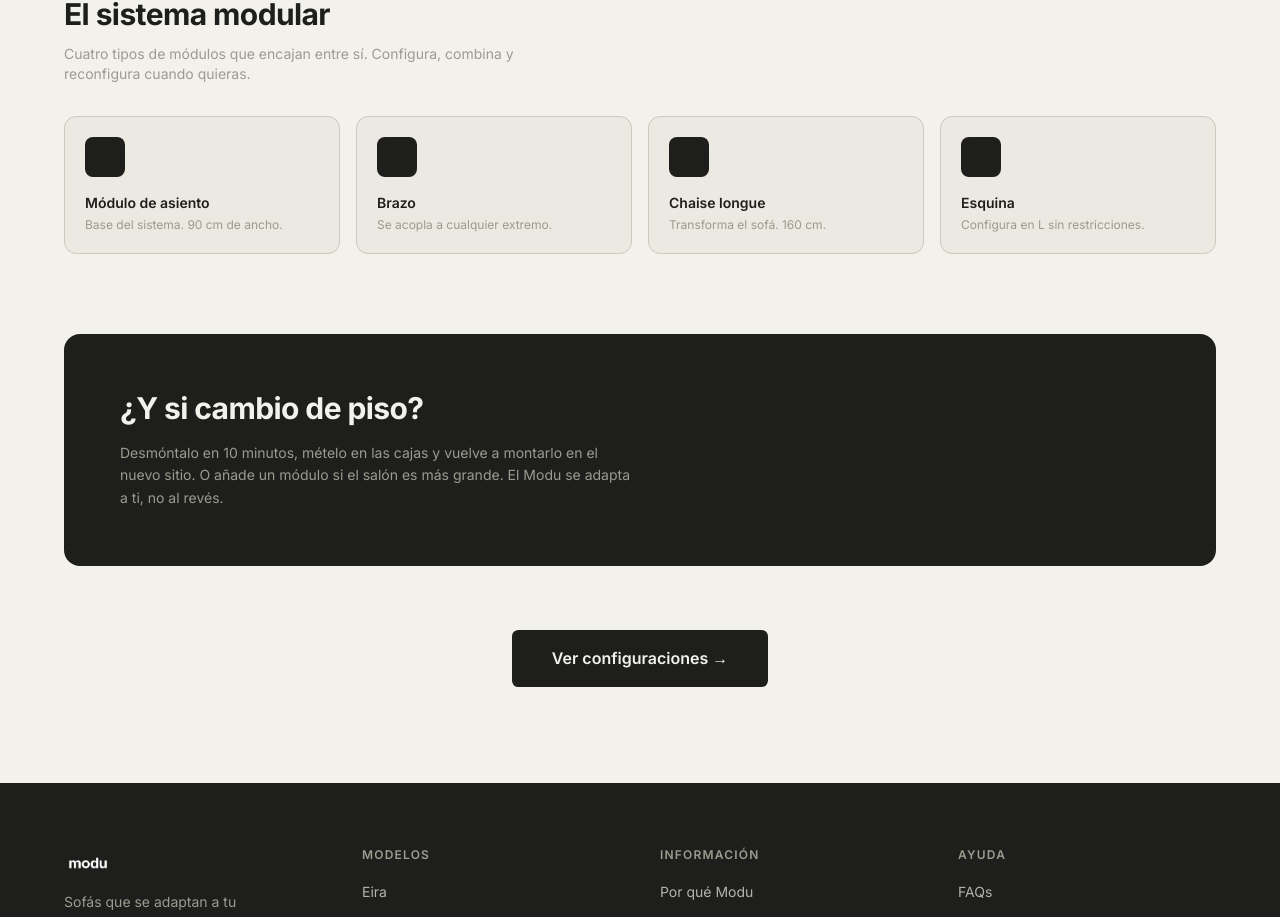
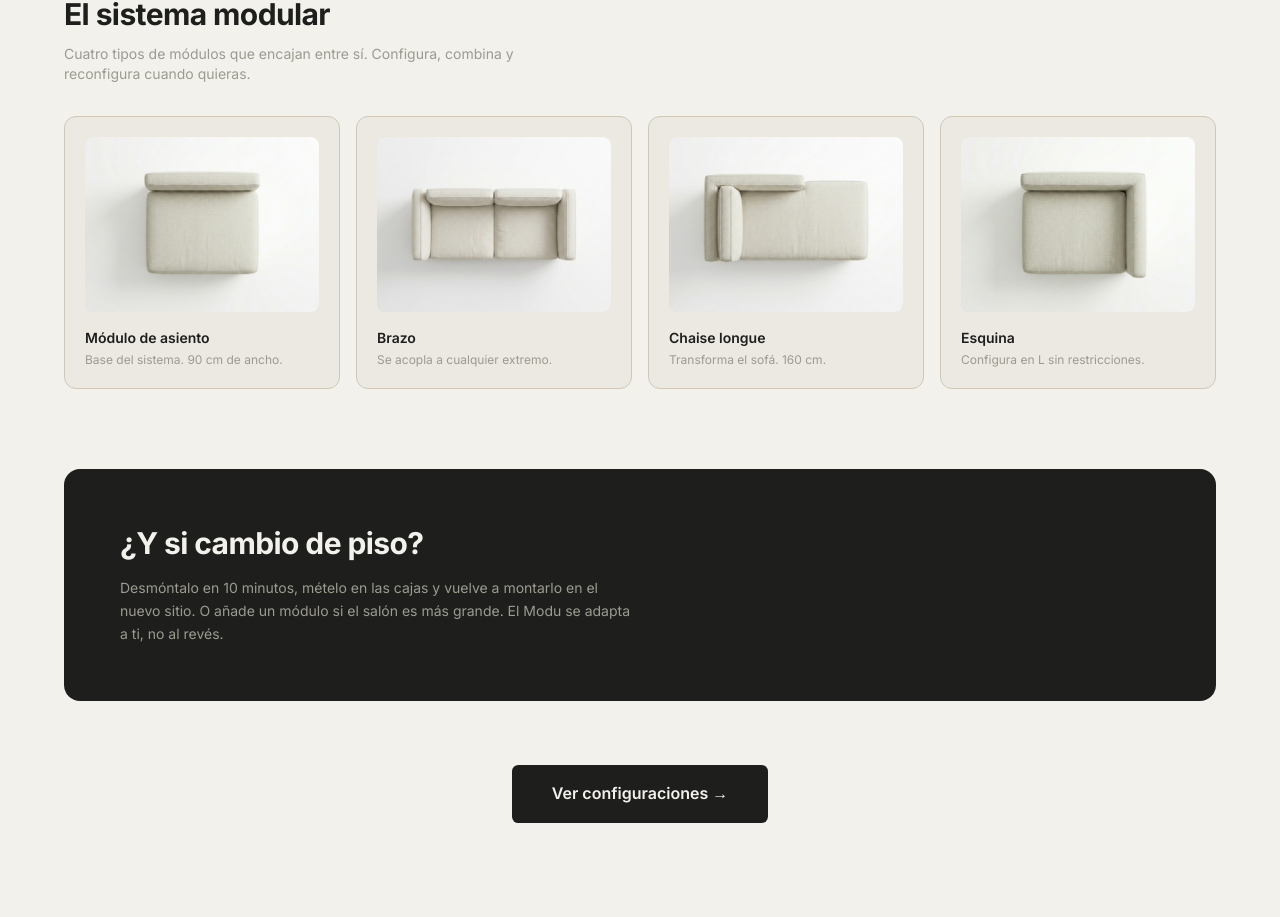
Before and after one commit to carlosnh2001/modu, a Next.js app: page /como-funciona in a window 1280 px wide. Shown: the part 833-1750 px from the top of the page. Built offline with nearby package versions, Linux system fonts and the light colour scheme.

Commit message:
Imágenes módulos sistema modular + regalo 2 cojines en Urban

```diff
--- a/app/como-funciona/page.tsx
+++ b/app/como-funciona/page.tsx
@@ -1,5 +1,6 @@
 import type { Metadata } from "next";
 import Link from "next/link";
+import Image from "next/image";
 
 export const metadata: Metadata = { title: "Cómo funciona" };
 
@@ -37,10 +38,10 @@ const STEPS = [
 ];
 
 const MODULES = [
-  { name: "Módulo de asiento", desc: "Base del sistema. 90 cm de ancho." },
-  { name: "Brazo", desc: "Se acopla a cualquier extremo." },
-  { name: "Chaise longue", desc: "Transforma el sofá. 160 cm." },
-  { name: "Esquina", desc: "Configura en L sin restricciones." },
+  { name: "Módulo de asiento", desc: "Base del sistema. 90 cm de ancho.", image: "/images/complementos/modulo-suelto.png" },
+  { name: "Brazo", desc: "Se acopla a cualquier extremo.", image: "/images/formatos/compact.png" },
+  { name: "Chaise longue", desc: "Transforma el sofá. 160 cm.", image: "/images/complementos/chaise-longue.png" },
+  { name: "Esquina", desc: "Configura en L sin restricciones.", image: "/images/complementos/rincon.png" },
 ];
 
 export default function ComoFuncionaPage() {
@@ -94,7 +95,16 @@ export default function ComoFuncionaPage() {
                 key={m.name}
                 className="p-5 bg-[#CEC8BA]/20 border border-[#CEC8BA] rounded-xl"
               >
-                <div className="w-10 h-10 bg-[#1E1E1C] rounded-lg mb-4" />
+                <div className="relative w-full aspect-[4/3] rounded-lg overflow-hidden mb-4 bg-[#CEC8BA]/30">
+                  <Image
+                    src={m.image}
+                    alt={m.name}
+                    fill
+                    quality={85}
+                    className="object-cover"
+                    sizes="(max-width: 640px) 50vw, 25vw"
+                  />
+                </div>
                 <p className="font-semibold text-[#1E1E1C] text-sm mb-1">
                   {m.name}
                 </p>
--- a/components/product/SofaConfigurator.tsx
+++ b/components/product/SofaConfigurator.tsx
@@ -132,6 +132,9 @@ export default function SofaConfigurator({ model }: { model: SofaModel }) {
                   </div>
                   <p className="text-xs text-[#9B9B90]">{cfg.composition}</p>
                   <p className="text-xs text-[#9B9B90] italic mt-0.5">{cfg.tagline}</p>
+                  {cfg.gift && (
+                    <p className="text-[10px] font-semibold text-[#7DAF96] mt-1">🎁 {cfg.gift}</p>
+                  )}
                 </div>
                 <div className="text-right shrink-0">
                   <p className="font-semibold text-[#1E1E1C]">{cfg.price.toLocaleString("es-ES")} €</p>
@@ -170,6 +173,9 @@ export default function SofaConfigurator({ model }: { model: SofaModel }) {
             <div>
               <p className="text-xs font-semibold text-[#1E1E1C]">{selectedConfig.name} — {selectedConfig.price.toLocaleString("es-ES")} €</p>
               <p className="text-xs text-[#9B9B90]">{selectedConfig.composition}</p>
+              {selectedConfig.gift && (
+                <p className="text-[10px] font-semibold text-[#7DAF96] mt-0.5">🎁 {selectedConfig.gift}</p>
+              )}
             </div>
           </div>
 
--- a/data/products.ts
+++ b/data/products.ts
@@ -82,6 +82,7 @@ export type Configuration = {
   image: string;
   badge?: string;
   covers: string;
+  gift?: string;
 };
 
 export const CONFIGURATIONS: Configuration[] = [
@@ -109,6 +110,7 @@ export const CONFIGURATIONS: Configuration[] = [
     image: "/images/formatos/urban.png",
     badge: "Más vendido",
     covers: "Funda de asiento y respaldo desenfundable y reversible. Dale la vuelta al cojín para aprovechar ambas caras y doblar la vida útil del tapizado.",
+    gift: "2 cojines decorativos 45×45 de regalo",
   },
   {
     id: "family",
```
